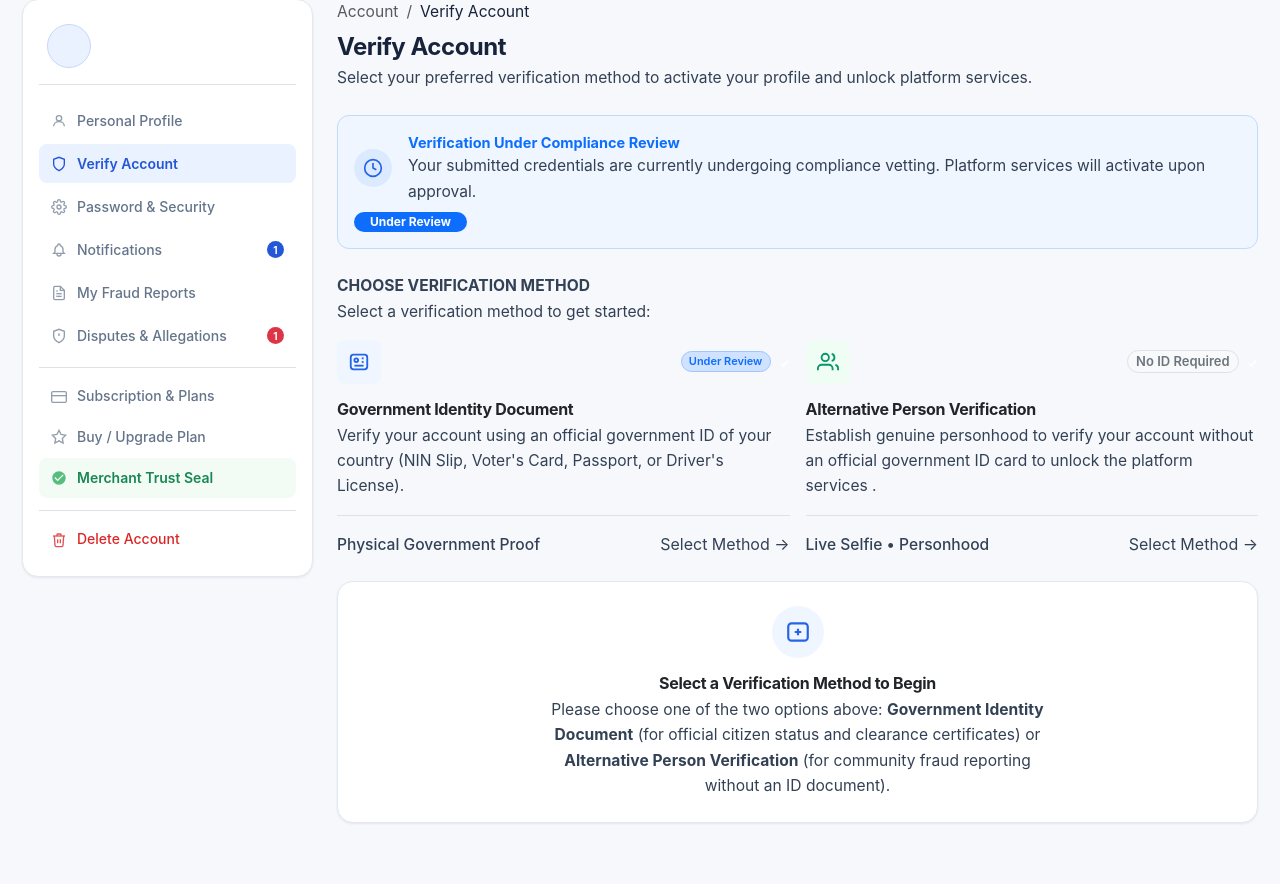
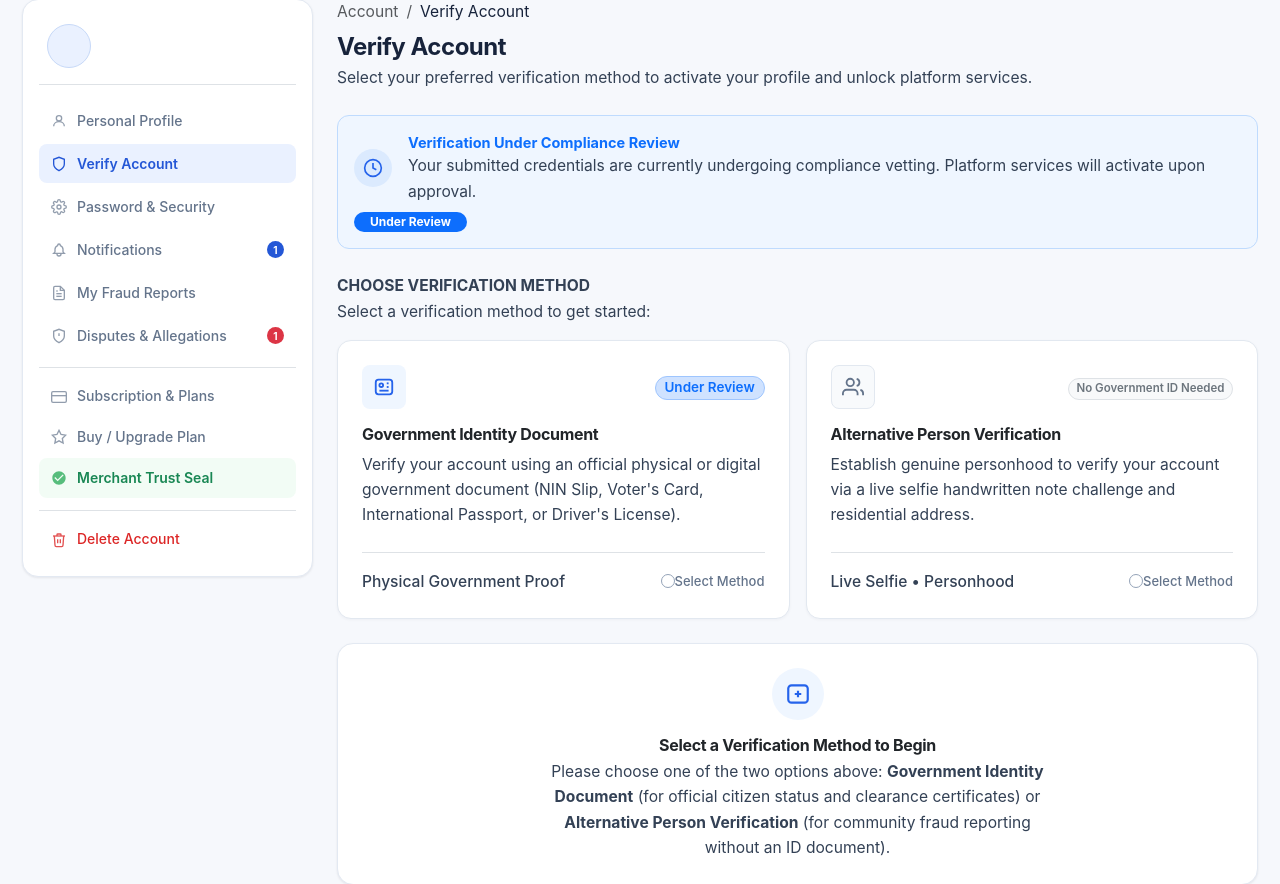
Before and after one commit to zictechng/verifyNG, a Django app: template templates/users/verify_account.html in a window 1280 px wide. Shown: the part 123-1007 px from the top of the page. Run offline with Django 5.2, Linux system fonts and the light colour scheme; the template is opened without the code that fills it: most values are stand-ins (such as "Sample title", 1, 10 or a date in 2020); grey boxes marked "Sample" are stand-in pictures.

Commit message:
verification page updated

```diff
--- a/templates/users/verify_account.html
+++ b/templates/users/verify_account.html
@@ -91,7 +91,6 @@
                              id="methodCardGovId" onclick="selectVerificationMethod('government_id')">
                             <div>
                                 <div class="d-flex align-items-center justify-content-between mb-3">
-                                    <div class="d-flex align-items-center gap-2">
                                     <div class="vng-method-icon rounded-3 d-inline-flex align-items-center justify-content-center flex-shrink-0"
                                          style="width:44px;height:44px;background:#EFF6FF;color:#2563EB;">
                                         <svg width="22" height="22" viewBox="0 0 24 24" fill="none" stroke="currentColor" stroke-width="2">
@@ -101,38 +100,29 @@
                                         </svg>
                                     </div>
                                     <div>
-
-                                        </div>
-                                    </div>
-                                    <div class="d-flex align-items-center gap-2">
                                         {% if user_profile.identity_verified or user_profile.id_verification_status == 'verified' %}
-                                            <span class="badge bg-success-subtle text-success border border-success-subtle px-2.5 py-1 rounded-pill fw-semibold" style="font-size:11px;">✓ Verified Citizen</span>
+                                            <span class="badge bg-success-subtle text-success border border-success-subtle px-2.5 py-1 rounded-pill fw-semibold" style="font-size:13.5px;">✓ Verified</span>
                                         {% elif user_profile.id_verification_status == 'pending' or user_profile.has_id_document and user_profile.id_verification_status != 'rejected' %}
-                                            <span class="badge bg-primary-subtle text-primary border border-primary-subtle px-2.5 py-1 rounded-pill fw-semibold" style="font-size:11px;">Under Review</span>
+                                            <span class="badge bg-primary-subtle text-primary border border-primary-subtle px-2.5 py-1 rounded-pill fw-semibold" style="font-size:13.5px;">Under Review</span>
                                         {% else %}
-                                            <span class="badge bg-primary text-white px-2.5 py-1 rounded-pill fw-semibold" style="font-size:13px;">Recommended</span>
+                                            <span class="badge bg-primary text-white px-2.5 py-1 rounded-pill fw-semibold" style="font-size:13.5px;">Recommended</span>
                                         {% endif %}
-                                        <div class="vng-radio-circle">
-                                            <svg class="vng-radio-check" width="11" height="11" viewBox="0 0 24 24" fill="none" stroke="#FFFFFF" stroke-width="3.5">
-                                                <polyline points="20 6 9 17 4 12"/>
-                                            </svg>
-                                        </div>
-                                    </div>
-                                </div>
-
-                                <h3 class="h6 fw-bold mb-1 text-dark" style="font-size:16px;">Government Identity Document</h3>
-                                <p class="text-muted small mb-3" style="font-size:13px;line-height:1.5;min-height:38px;">
-                                    Verify your account using an official government ID of your country (NIN Slip, Voter's Card, Passport, or Driver's License).
+                                    </div>
+                                </div>
+
+                                <h3 class="h6 fw-bold mb-2 text-dark" style="font-size:16px;">Government Identity Document</h3>
+                                <p class="text-muted small mb-0" style="font-size:13.5px;line-height:1.55;color:#475569;">
+                                    Verify your account using an official physical or digital government document (NIN Slip, Voter's Card, International Passport, or Driver's License).
                                 </p>
                             </div>
 
-                            <div class="pt-3 border-top d-flex align-items-center justify-content-between">
-                                <span class="small text-muted fw-medium" style="font-size:12px;">Physical Government Proof</span>
+                            <div class="pt-3 mt-4 border-top d-flex align-items-center justify-content-between">
+                                <span class="small text-muted fw-medium" style="font-size:12.5px;">Physical Government Proof</span>
                                 <span class="vng-method-status-pill {% if selected_method == 'government_id' %}vng-status-active{% else %}vng-status-idle{% endif %}">
                                     {% if selected_method == 'government_id' %}
                                         <svg width="12" height="12" viewBox="0 0 24 24" fill="none" stroke="currentColor" stroke-width="3" class="me-1"><polyline points="20 6 9 17 4 12"/></svg> Selected
                                     {% else %}
-                                        Select Method &rarr;
+                                        <span class="vng-radio-empty-circle me-1.5"></span> Select Method
                                     {% endif %}
                                 </span>
                             </div>
@@ -145,47 +135,36 @@
                              id="methodCardAlternative" onclick="selectVerificationMethod('alternative')">
                             <div>
                                 <div class="d-flex align-items-center justify-content-between mb-3">
-                                    <div class="d-flex align-items-center gap-2">
                                     <div class="vng-method-icon rounded-3 d-inline-flex align-items-center justify-content-center flex-shrink-0"
-                                             style="width:44px;height:44px;background:#F0FDF4;color:#059669;">
+                                         style="width:44px;height:44px;background:#F8FAFC;color:#64748B;border:1px solid #E2E8F0;">
                                         <svg width="22" height="22" viewBox="0 0 24 24" fill="none" stroke="currentColor" stroke-width="2">
                                             <path d="M17 21v-2a4 4 0 0 0-4-4H5a4 4 0 0 0-4 4v2"/><circle cx="9" cy="7" r="4"/><path d="M23 21v-2a4 4 0 0 0-3-3.87"/><path d="M16 3.13a4 4 0 0 1 0 7.75"/>
                                         </svg>
                                     </div>
                                     <div>
-
-                                        </div>
-                                    </div>
-                                    <div class="d-flex align-items-center gap-2">
                                         {% if has_approved_path_b %}
-                                            <span class="badge bg-success-subtle text-success border border-success-subtle px-2.5 py-1 rounded-pill fw-semibold" style="font-size:11px;">✓ Community Approved</span>
+                                            <span class="badge bg-success-subtle text-success border border-success-subtle px-2.5 py-1 rounded-pill fw-semibold" style="font-size:11.5px;">✓ Community Approved</span>
                                         {% elif has_pending_path_b %}
-                                            <span class="badge bg-primary-subtle text-primary border border-primary-subtle px-2.5 py-1 rounded-pill fw-semibold" style="font-size:11px;">Under Review</span>
+                                            <span class="badge bg-primary-subtle text-primary border border-primary-subtle px-2.5 py-1 rounded-pill fw-semibold" style="font-size:11.5px;">Under Review</span>
                                         {% else %}
-                                            <span class="badge bg-light text-secondary border px-2.5 py-1 rounded-pill fw-semibold" style="font-size:13px;">No ID Required</span>
+                                            <span class="badge bg-light text-secondary border px-2.5 py-1 rounded-pill fw-semibold" style="font-size:11.5px;">No Government ID Needed</span>
                                         {% endif %}
-                                        <div class="vng-radio-circle">
-                                            <svg class="vng-radio-check" width="11" height="11" viewBox="0 0 24 24" fill="none" stroke="#FFFFFF" stroke-width="3.5">
-                                                <polyline points="20 6 9 17 4 12"/>
-                                            </svg>
-                                        </div>
-                                    </div>
-                                </div>
-
-                                <h3 class="h6 fw-bold mb-1 text-dark" style="font-size:16px;">Alternative Person Verification</h3>
-                                <p class="text-muted small mb-3" style="font-size:13px;line-height:1.5;min-height:38px;">
-                                    Establish genuine personhood to verify your account without an official government ID card to unlock the platform services .
+                                    </div>
+                                </div>
+
+                                <h3 class="h6 fw-bold mb-2 text-dark" style="font-size:16px;">Alternative Person Verification</h3>
+                                <p class="text-muted small mb-0" style="font-size:13.5px;line-height:1.55;color:#475569;">
+                                    Establish genuine personhood to verify your account via a live selfie handwritten note challenge and residential address.
                                 </p>
-
-                            </div>
-
-                            <div class="pt-3 border-top d-flex align-items-center justify-content-between">
-                                <span class="small text-muted fw-medium" style="font-size:12px;">Live Selfie &bull; Personhood</span>
+                            </div>
+
+                            <div class="pt-3 mt-4 border-top d-flex align-items-center justify-content-between">
+                                <span class="small text-muted fw-medium" style="font-size:12.5px;">Live Selfie &bull; Personhood</span>
                                 <span class="vng-method-status-pill {% if selected_method == 'alternative' %}vng-status-active{% else %}vng-status-idle{% endif %}">
                                     {% if selected_method == 'alternative' %}
                                         <svg width="12" height="12" viewBox="0 0 24 24" fill="none" stroke="currentColor" stroke-width="3" class="me-1"><polyline points="20 6 9 17 4 12"/></svg> Selected
                                     {% else %}
-                                        Select Method &rarr;
+                                        <span class="vng-radio-empty-circle me-1.5"></span> Select Method
                                     {% endif %}
                                 </span>
                             </div>
@@ -220,7 +199,7 @@
                             <div class="fw-bold text-dark d-flex align-items-center gap-2" style="font-size:16px;">
                                 Government Identity Document Verification
                             </div>
-                            <div class="small text-muted">Official identity verification for verified citizen status and clearance certificates.</div>
+                            <div class="small text-muted">Provide your official government identity document to verify your account.</div>
                         </div>
                         {% if user_profile.identity_verified or user_profile.id_verification_status == 'verified' %}
                             <span class="badge bg-success px-2.5 py-1.5"><span class="dot"></span>Verified Individual</span>
@@ -301,17 +280,7 @@
 
                     {# ── State 4: Unverified Initial Prompt ── #}
                     {% else %}
-                        <div class="d-flex align-items-start gap-3 mb-3 p-3 rounded-3" style="background:#FFFBEB;border:1px solid #FDE68A;">
-                            <svg width="24" height="24" viewBox="0 0 24 24" fill="none" stroke="#D97706" stroke-width="2" class="flex-shrink-0 mt-0.5">
-                                <circle cx="12" cy="12" r="10"/><line x1="12" y1="8" x2="12" y2="12"/><line x1="12" y1="16" x2="12.01" y2="16"/>
-                            </svg>
-                            <div>
-                                <div class="fw-semibold text-dark" style="font-size:14.5px;">Government Credentials Required</div>
-                                <div class="small text-muted">
-                                    Provide your official government identity document to activate verified status and submit community reports.
-                                </div>
-                            </div>
-                        </div>
+
                     {% endif %}
 
                     {# ── Government ID Form Container: Step-by-Step Question Wizard ── #}
@@ -1192,6 +1161,76 @@
 </div>
 
 <style>
+/* ── Method Selection Cards ── */
+.vng-method-card {
+    background: #ffffff;
+    border: 1.5px solid #E2E8F0;
+    border-radius: 14px;
+    padding: 1.5rem;
+    box-shadow: 0 1px 3px rgba(15,23,42,0.04);
+    cursor: pointer;
+    transition: all 0.2s cubic-bezier(0.16, 1, 0.3, 1);
+    user-select: none;
+    position: relative;
+}
+.vng-method-card:hover {
+    border-color: #94A3B8;
+    transform: translateY(-2px);
+    box-shadow: 0 6px 20px rgba(15,23,42,0.06);
+}
+.vng-method-card.vng-method-active {
+    border-color: #2563EB !important;
+    background: #FFFFFF !important;
+    box-shadow: 0 0 0 3px rgba(37,99,235,0.12), 0 4px 16px rgba(37,99,235,0.06) !important;
+}
+.vng-radio-empty-circle {
+    display: inline-block;
+    width: 14px;
+    height: 14px;
+    border-radius: 50%;
+    border: 1.5px solid #94A3B8;
+    vertical-align: -2px;
+}
+.vng-method-status-pill {
+    font-size: 13px;
+    font-weight: 500;
+    color: #475569;
+    display: inline-flex;
+    align-items: center;
+    transition: all 0.15s ease;
+}
+.vng-status-active {
+    color: #2563EB !important;
+    font-weight: 600;
+}
+.vng-status-idle {
+    color: #64748B !important;
+}
+.vng-method-card:hover .vng-status-idle {
+    color: #0F172A !important;
+}
+.vng-dropzone {
+    border: 2px dashed #CBD5E1;
+    border-radius: 10px;
+    padding: 24px 16px;
+    text-align: center;
+    background: #FAFAFA;
+    cursor: pointer;
+    transition: all 0.15s ease;
+}
+.vng-dropzone:hover, .vng-dropzone.dragover {
+    border-color: #2563EB;
+    background: #EFF6FF;
+}
+.dot {
+    width: 6px; height: 6px;
+    display: inline-block;
+    border-radius: 50%;
+    background: currentColor;
+    margin-right: 5px;
+    vertical-align: middle;
+}
+
 /* ── Stepper UI & Wizard Navigation ── */
 .vng-stepper-pills {
     background: #F8FAFC;
@@ -1361,7 +1400,7 @@ function updateMethodRadio(card, isSelected) {
             pill.innerHTML = '<svg width="12" height="12" viewBox="0 0 24 24" fill="none" stroke="currentColor" stroke-width="3" class="me-1"><polyline points="20 6 9 17 4 12"/></svg> Selected';
         } else {
             pill.className = 'vng-method-status-pill vng-status-idle';
-            pill.innerHTML = 'Select Method &rarr;';
+            pill.innerHTML = '<span class="vng-radio-empty-circle me-1.5"></span> Select Method';
         }
     }
 }
```
Lines whose indentation alone changed are shown as unchanged.
